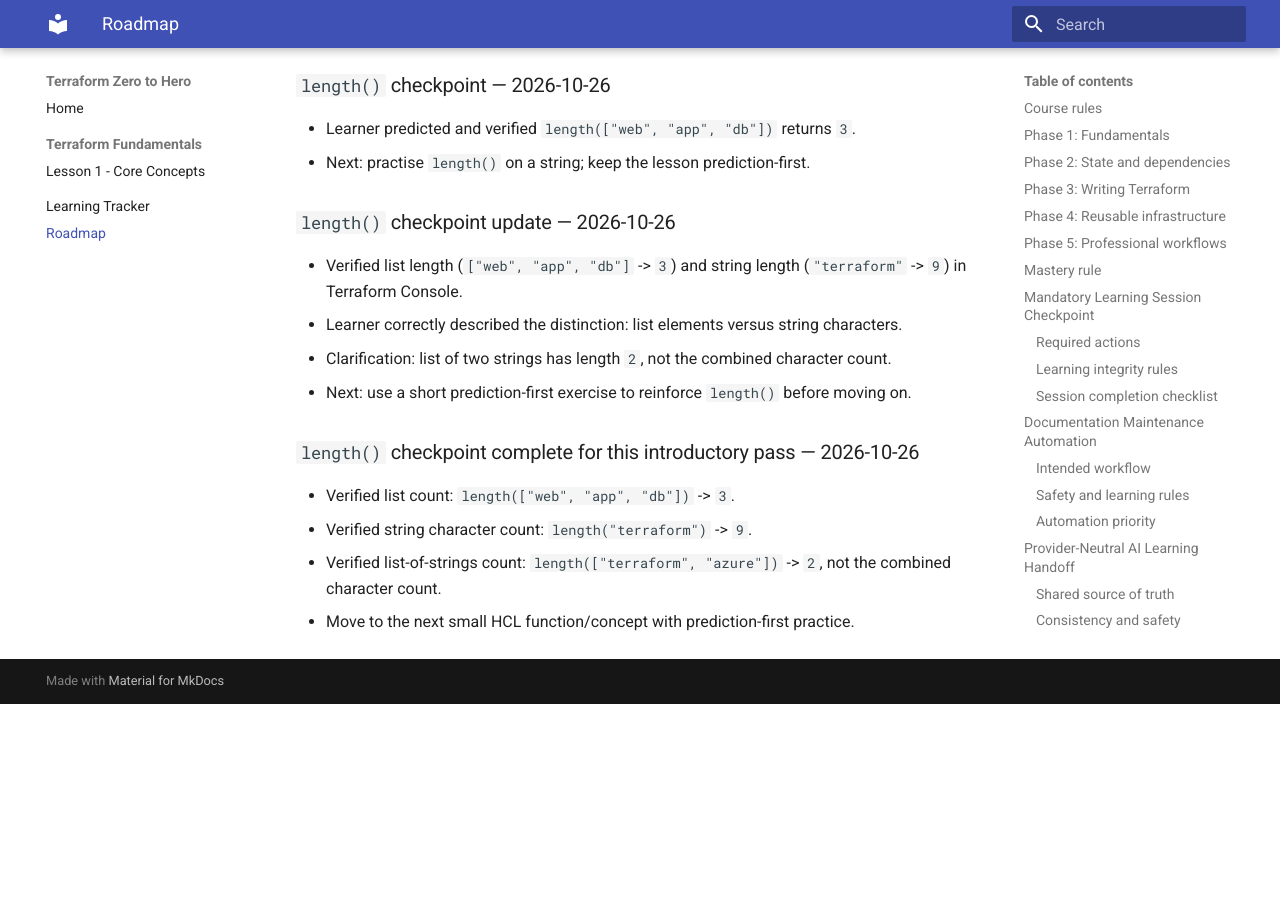
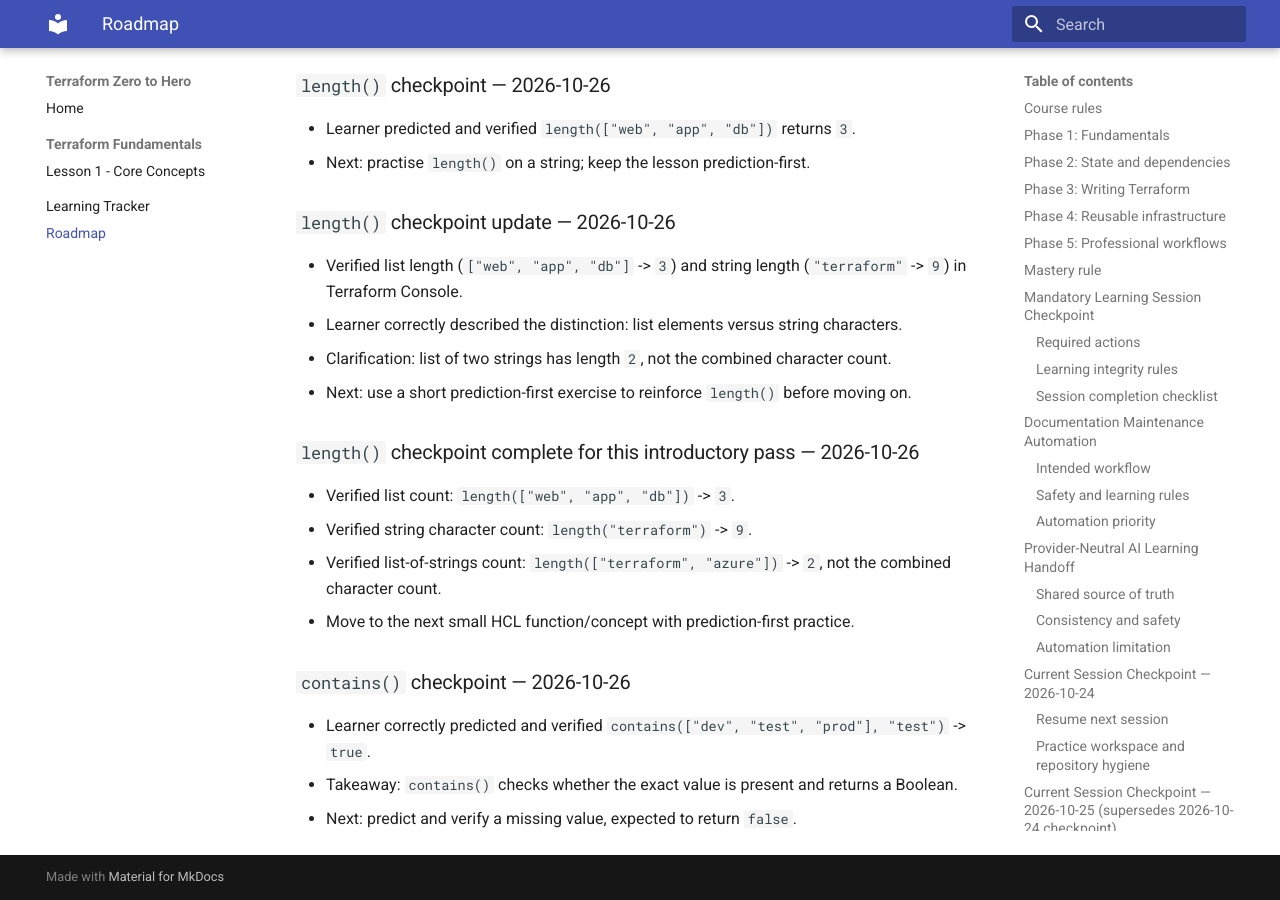
Before and after one commit to pshewale-dev/terraform-azure-lab, an MkDocs documentation site: the page built from docs/LEARNING-ROADMAP.md, in a window 1280 px wide and 900 px high, scrolled down 9123 px. Built offline with MkDocs 1.6.1 and Material for MkDocs 9.7.7, drawn with Linux system fonts in a browser that asks for light colours; before the commit the page ends 9827 px from its top, so only the background shows below that.

Commit message:
docs: record contains function first exercise

```diff
--- a/docs/LEARNING-ROADMAP.md
+++ b/docs/LEARNING-ROADMAP.md
@@ -252,3 +252,9 @@ Proceed to the next small HCL concept using prediction-first practice, one conce
 - Verified string character count: `length("terraform")` -> `9`.
 - Verified list-of-strings count: `length(["terraform", "azure"])` -> `2`, not the combined character count.
 - Move to the next small HCL function/concept with prediction-first practice.
+
+
+### `contains()` checkpoint — 2026-10-26
+- Learner correctly predicted and verified `contains(["dev", "test", "prod"], "test")` -> `true`.
+- Takeaway: `contains()` checks whether the exact value is present and returns a Boolean.
+- Next: predict and verify a missing value, expected to return `false`.
```
